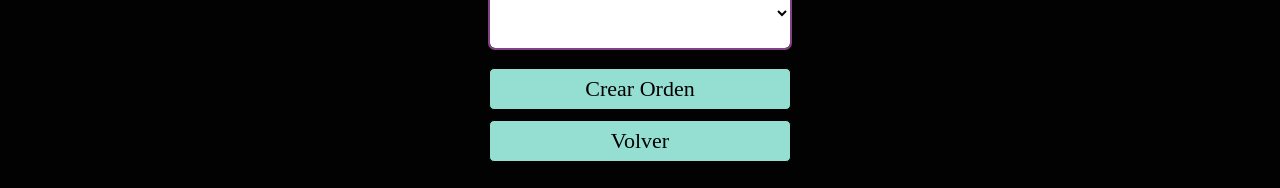
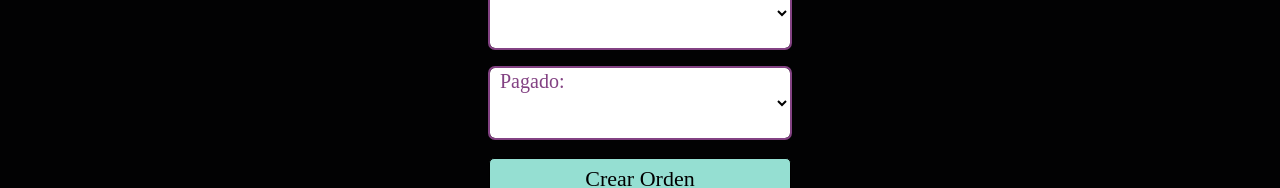
Before and after one commit to Velcrogoblin/Del_lucero_front, a React (Vite) app: page /orders/create in a window 1280 px wide. Shown: the part 486-674 px from the top of the page. Built offline with nearby package versions, Linux system fonts and the light colour scheme; no server answers; a web font is replaced by a local one.

Commit message:
cambios en order

```diff
--- a/src/Components/Orders/OrderCreate.jsx
+++ b/src/Components/Orders/OrderCreate.jsx
@@ -97,6 +97,7 @@ export const OrderCreate = () => {
       console.log(response);
       setLoading(false);
       alert(response.data.message);
+      navigate("/orders");
     } catch (error) {
       console.log(error);
       setLoading(false);
@@ -253,6 +254,18 @@ export const OrderCreate = () => {
                 <option value={"En preparacion"}>En preparación</option>
               </select>
             </div>
+            <div className={inputs.inputGroup}>
+              <label className={inputs.inputGroupLabel}>Pagado: </label>
+              <select
+                onChange={handleChange}
+                name={"paid"}
+                className={inputs.inputGroupInput}
+              >
+                <option></option>
+                <option value={false}>No</option>
+                <option value={true}>Si</option>
+              </select>
+            </div>
             <div
               onClick={() => handleSubmit()}
               className={buttons.createButton}
--- a/src/Components/Orders/OrderEdit.jsx
+++ b/src/Components/Orders/OrderEdit.jsx
@@ -12,7 +12,7 @@ export const OrderEdit = () => {
   const navigate = useNavigate();
   const { id } = useParams();
   const [loading, setLoading] = useState(true);
-  const [order, setOrder] = useState([]);
+  const [order, setOrder] = useState();
   const [clients, setClients] = useState([]);
   const [products, setProducts] = useState([]);
   const [token, setToken] = useState("");
@@ -83,6 +83,7 @@ export const OrderEdit = () => {
   const handleSubmit = async () => {
     setLoading(true);
     try {
+      console.log(order);
       let response = await axios.put(VITE_URL_ORDERS, {
         ...order,
         token,
@@ -90,10 +91,12 @@ export const OrderEdit = () => {
       console.log(response);
       setLoading(false);
       alert(response.data.message);
+      navigate("/orders/grid");
     } catch (error) {
       console.log(error);
       setLoading(false);
       alert(error.message);
+
     }
   };
 
@@ -116,7 +119,7 @@ export const OrderEdit = () => {
     setToken(JSON.parse(window.localStorage.getItem("token")));
   }, []);
 
-  console.log(order);
+
 
   return (
     <>
@@ -127,7 +130,7 @@ export const OrderEdit = () => {
           <form onSubmit={(e) => handleSubmit(e)}>
             <div className={inputs.inputGroup}>
               <label className={inputs.inputGroupLabel}>Cliente: </label>
-              {order.Client && (
+              {order?.Client && (
                 <input
                   value={order.Client.name}
                   readOnly
@@ -249,6 +252,7 @@ export const OrderEdit = () => {
               <select
                 onChange={handleChange}
                 name={"delivery_method"}
+                value={order.delivery_method}
                 className={inputs.inputGroupInput}
               >
                 <option></option>
@@ -261,6 +265,7 @@ export const OrderEdit = () => {
               <select
                 onChange={handleChange}
                 name={"status"}
+                value={order.status}
                 className={inputs.inputGroupInput}
               >
                 <option></option>
--- a/src/Components/Orders/OrdersGrid.jsx
+++ b/src/Components/Orders/OrdersGrid.jsx
@@ -21,6 +21,7 @@ export const OrdersGrid = () => {
           <tr className={tables.tableHeader}>
             <th className={tables.tableHeaderItem}>Nombre</th>
             <th className={tables.tableHeaderItem}>Estado</th>
+            <th className={tables.tableHeaderItem}>Pagado</th>
             <th className={tables.tableHeaderItem}>Fecha de Entrega</th>
             <th className={tables.tableHeaderItem}>Editar</th>
             {/* <th className={tables.tableHeaderItem}>Borrar</th> */}
@@ -32,6 +33,7 @@ export const OrdersGrid = () => {
               <tr key={o.order_id}>
                 <td className={tables.tableItem}>{o.Client.name}</td>
                 <td className={tables.tableItem}>{o.status}</td>
+                <td className={tables.tableItem}>{o.paid === false ? "No" : "Si"}</td>
                 <td className={tables.tableItem}>
                   {`${new Date(o.delivery_date).getUTCDate()} / ${
                     new Date(o.delivery_date).getUTCMonth() + 1
```
Also changed, not shown: 1 other file (tests, documents, lock files or other folders).
